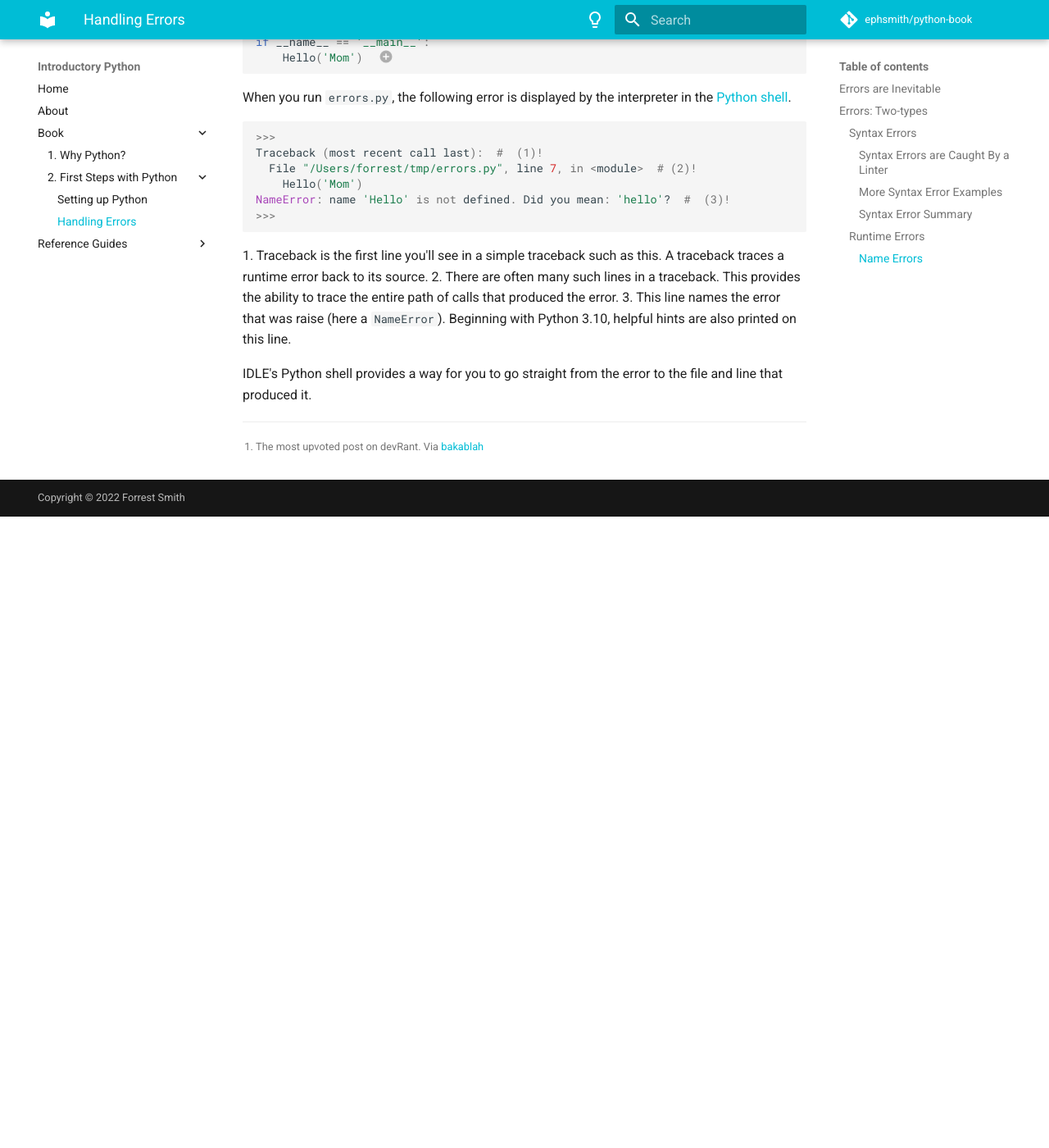
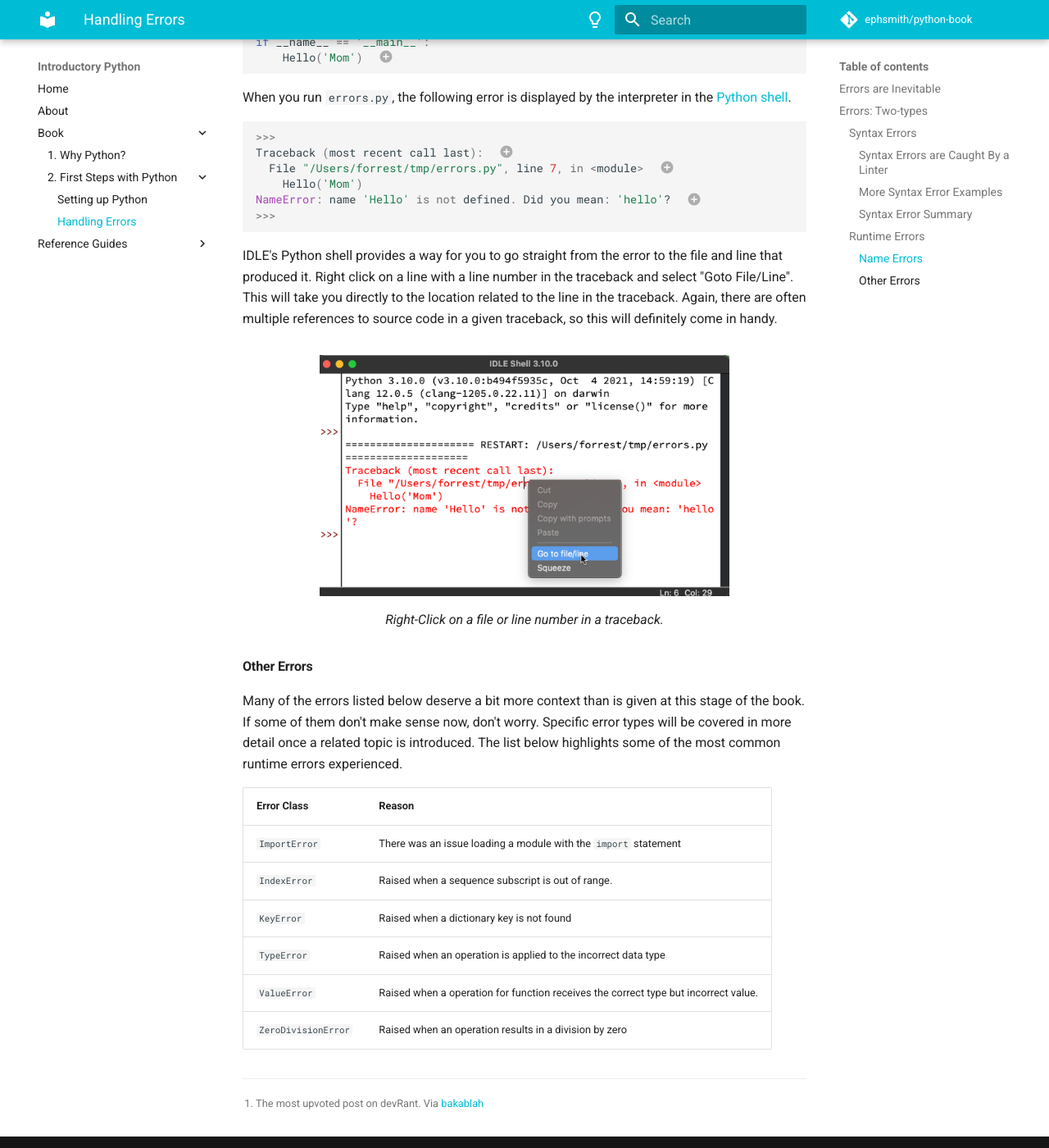
Before and after one commit to ephsmith/python-book, an MkDocs documentation site: the page built from docs/02-interpreting-errors.md, in a window 1280 px wide and 1400 px high, scrolled down 4543 px. Shown: the whole window at 82% size. Built offline with MkDocs 1.6.1 and Material for MkDocs 9.7.7, drawn with Linux system fonts in a browser that asks for light colours; comment, search, counter and statistics services are not loaded; before the commit the page ends 5173 px from its top, so only the background shows below that.

Commit message:
Runtime errors: Table of Errors.

````diff
--- a/docs/02-interpreting-errors.md
+++ b/docs/02-interpreting-errors.md
@@ -188,6 +188,7 @@ Traceback (most recent call last):  #  (1)!
 NameError: name 'Hello' is not defined. Did you mean: 'hello'?  #  (3)!
 >>>
 ```
+
 1. Traceback is the first line you'll see in a simple traceback such as this. A
    traceback traces a runtime error back to its source.
 2. There are often many such lines in a traceback.  This provides the ability to trace
@@ -197,4 +198,27 @@ NameError: name 'Hello' is not defined. Did you mean: 'hello'?  #  (3)!
 
 
 IDLE's Python shell provides a way for you to go straight from the error to the file
-and line that produced it.
+and line that produced it. Right click on a line with a line number in the traceback
+and select "Goto File/Line".  This will take you directly to the location related to
+the line in the traceback.  Again, there are often multiple references to source code
+in a given traceback, so this will definitely come in handy.
+
+<figure markdown>
+![Goto File/Line](img/01-errors-runtime-nam-error-goto-line.png){width="500"}
+<figcaption>Right-Click on a file or line number in a traceback.</figcaption>
+</figure>
+
+#### Other Errors
+Many of the errors listed below deserve a bit more context than is given at this stage
+of the book. If some of them don't make sense now, don't worry.  Specific error types
+will be covered in more detail once a related topic is introduced. The list below
+highlights some of the most common runtime errors experienced.
+
+|Error Class| Reason|
+|-----------| ------|
+|`ImportError`| There was an issue loading a module with the `import` statement|
+|`IndexError` | Raised when a sequence subscript is out of range.|
+|`KeyError`   | Raised when a dictionary key is not found|
+|`TypeError`  | Raised when an operation is applied to the incorrect data type|
+|`ValueError` | Raised when a operation for function receives the correct type but incorrect value.
+|`ZeroDivisionError`|Raised when an operation results in a division by zero|
````
